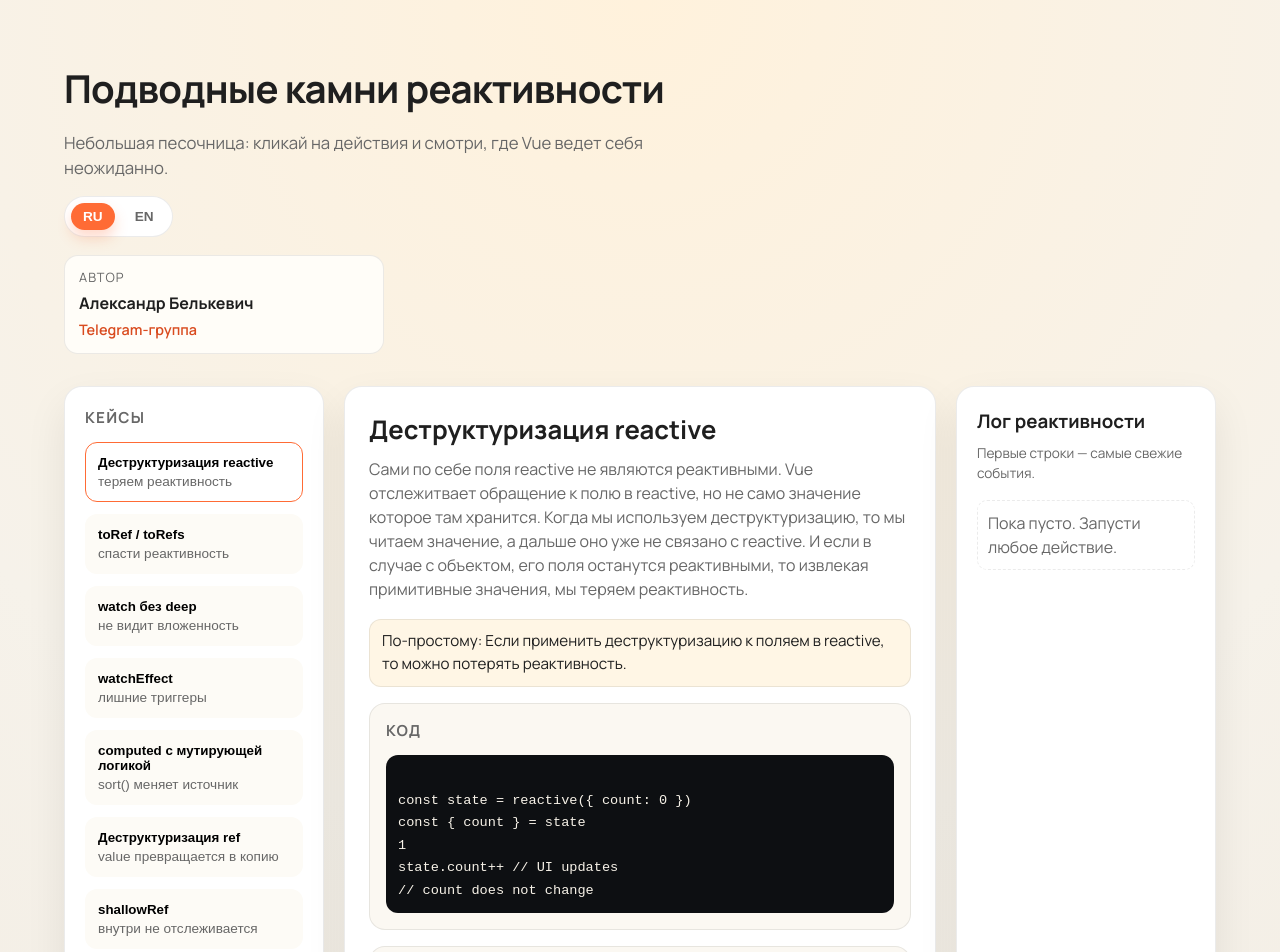
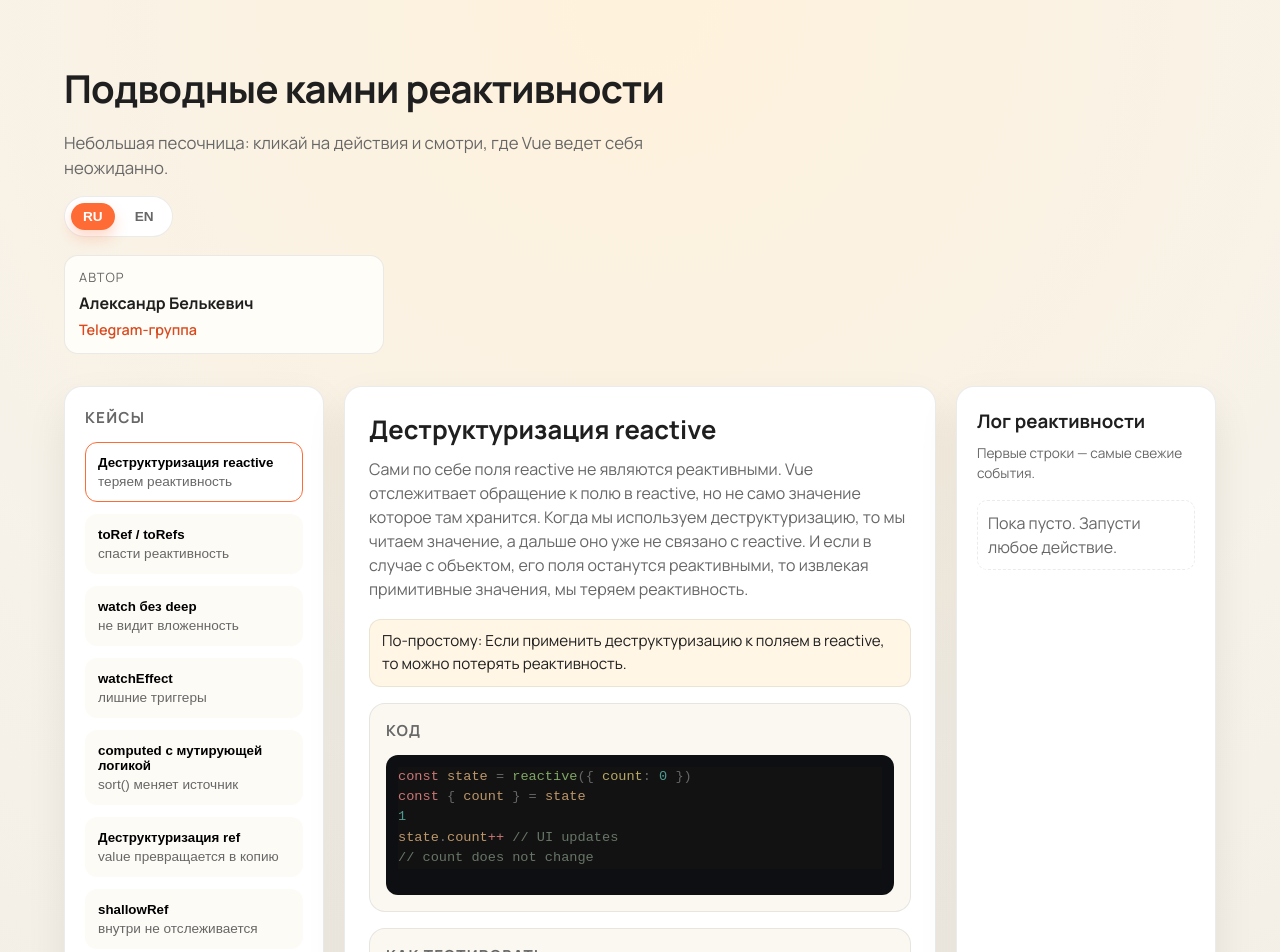
Before and after one commit to AlexanderBelkevich/vue-reactivity-pitfalls, a Vue app: page / in a window 1280 px wide. Shown: the top 952 px of the page. Built offline with nearby package versions, Linux system fonts and the light colour scheme.

Commit message:
better code highlighting

```diff
--- a/src/App.vue
+++ b/src/App.vue
@@ -59,7 +59,7 @@
         <div class="case-grid">
           <div class="card card--wide">
             <h3>{{ ui.codeTitle }}</h3>
-            <pre class="code"><code>{{ currentCase.code }}</code></pre>
+            <div v-html="highlightedCode" class="code"></div>
           </div>
 
           <div class="card card--wide">
@@ -137,12 +137,14 @@ import { computed, effectScope, onMounted, ref, watch } from 'vue'
 import CaseList from './components/CaseList.vue'
 import LogPanel from './components/LogPanel.vue'
 import { cases } from './cases'
+import { codeToHtml, bundledThemes } from 'shiki'
 
 const lang = ref('ru')
 const selectedId = ref(cases[0].id)
 const logs = ref([])
 const viewItems = ref([])
 const actions = ref([])
+const highlightedCode = ref('')
 let scope = null
 
 const ui = computed(() => {
@@ -205,6 +207,13 @@ const caseCards = computed(() =>
   })),
 )
 
+watch(currentCase, async (currentCase) => {
+  highlightedCode.value = await codeToHtml(currentCase.code.trim(), {
+    lang: 'javascript',
+    theme: 'vitesse-dark',
+  })
+}, { immediate: true, deep: true })
+
 const addLog = (message) => {
   logs.value.unshift({
     id: `${Date.now()}-${Math.random()}`,
@@ -234,7 +243,9 @@ const selectCase = (id) => {
 
 watch([selectedId, lang], setupCase)
 
-onMounted(setupCase)
+onMounted(async () => {
+  setupCase()
+})
 
 const formatValue = (value) => {
   if (value === null) return 'null'
```
